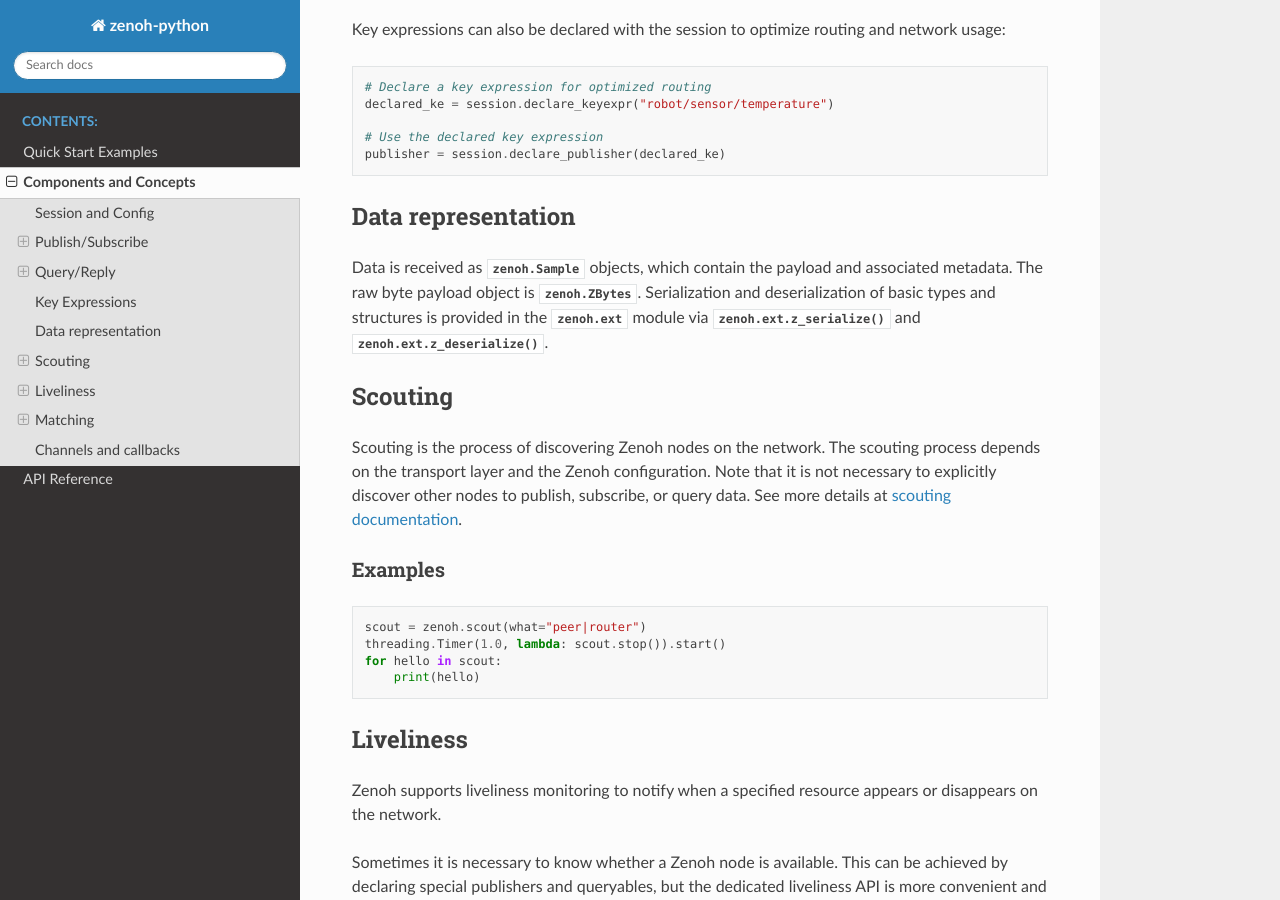
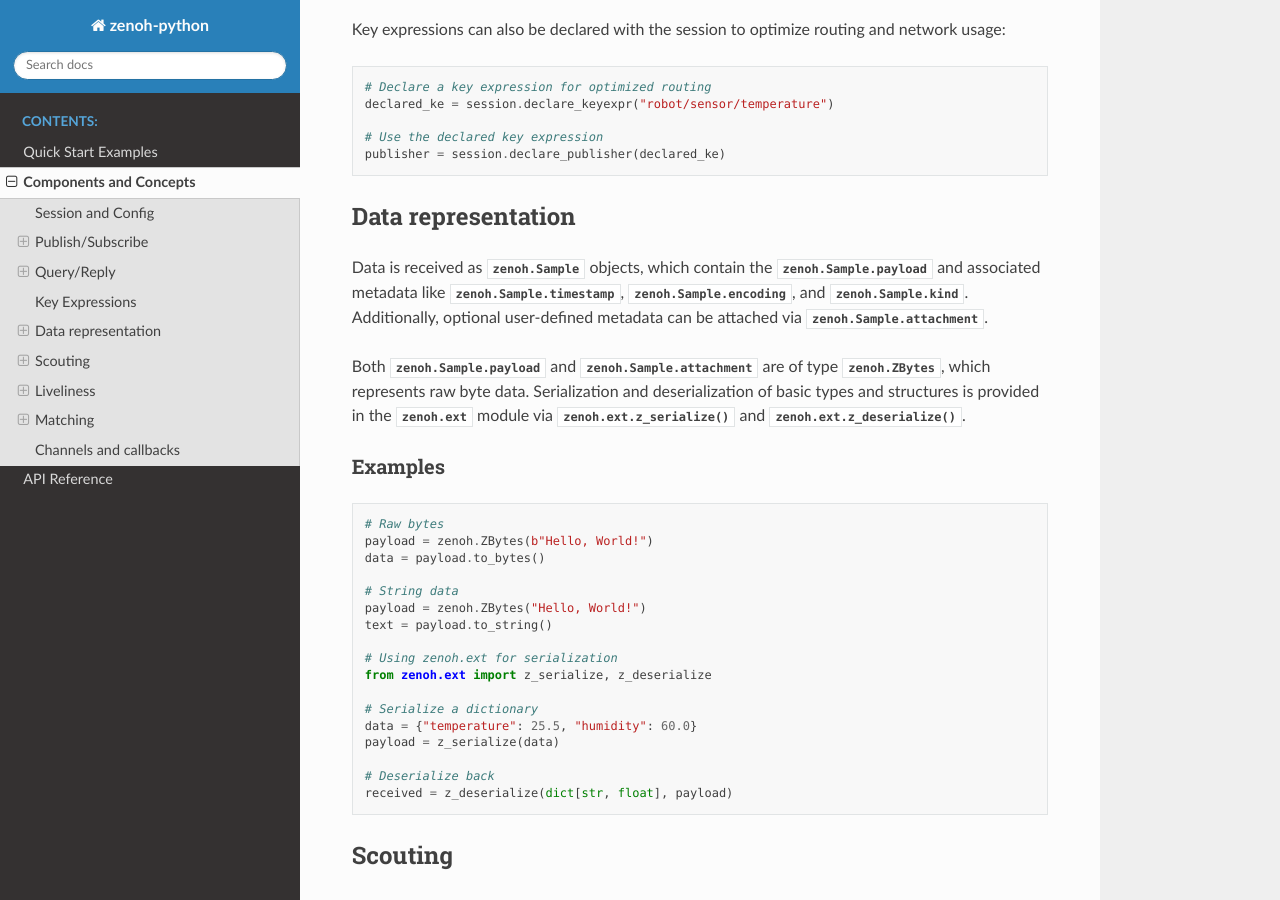
Before and after one commit to eclipse-zenoh/zenoh-python, a Sphinx documentation site: the page built from docs/concepts.rst, in a window 1280 px wide and 900 px high, scrolled down 4385 px. Built offline with Sphinx 7.4.7 and the Read the Docs theme 3.1.0, drawn with Linux system fonts in a browser that asks for light colours.

Commit message:
payload section updated

```diff
--- a/docs/concepts.rst
+++ b/docs/concepts.rst
@@ -178,11 +178,22 @@
 Data representation
 -------------------
 
-Data is received as :class:`zenoh.Sample` objects, which contain the payload and
-associated metadata.
-The raw byte payload object is :class:`zenoh.ZBytes`. Serialization and
+Data is received as :class:`zenoh.Sample` objects, which contain the
+:attr:`zenoh.Sample.payload` and associated metadata like :attr:`zenoh.Sample.timestamp`,
+:attr:`zenoh.Sample.encoding`, and :attr:`zenoh.Sample.kind`. Additionally, optional
+user-defined metadata can be attached via :attr:`zenoh.Sample.attachment`.
+
+Both :attr:`zenoh.Sample.payload` and :attr:`zenoh.Sample.attachment` are of type
+:class:`zenoh.ZBytes`, which represents raw byte data. Serialization and
 deserialization of basic types and structures is provided in the :mod:`zenoh.ext`
 module via :func:`zenoh.ext.z_serialize` and :func:`zenoh.ext.z_deserialize`.
+
+Examples
+^^^^^^^^
+
+.. literalinclude:: examples/data_representation.py
+   :language: python
+   :lines: 17-33
 
 Scouting
 --------
--- /dev/null
+++ b/docs/examples/data_representation.py
@@ -0,0 +1,34 @@
+#
+# Copyright (c) 2024 ZettaScale Technology
+#
+# This program and the accompanying materials are made available under the
+# terms of the Eclipse Public License 2.0 which is available at
+# http://www.eclipse.org/legal/epl-2.0, or the Apache License, Version 2.0
+# which is available at https://www.apache.org/licenses/LICENSE-2.0.
+#
+# SPDX-License-Identifier: EPL-2.0 OR Apache-2.0
+#
+# Contributors:
+#   ZettaScale Zenoh Team, <zenoh@zettascale.tech>
+#
+import zenoh
+
+# DOC_EXAMPLE_START
+# Raw bytes
+payload = zenoh.ZBytes(b"Hello, World!")
+data = payload.to_bytes()
+
+# String data
+payload = zenoh.ZBytes("Hello, World!")
+text = payload.to_string()
+
+# Using zenoh.ext for serialization
+from zenoh.ext import z_serialize, z_deserialize
+
+# Serialize a dictionary
+data = {"temperature": 25.5, "humidity": 60.0}
+payload = z_serialize(data)
+
+# Deserialize back
+received = z_deserialize(dict[str, float], payload)
+# DOC_EXAMPLE_END
```
